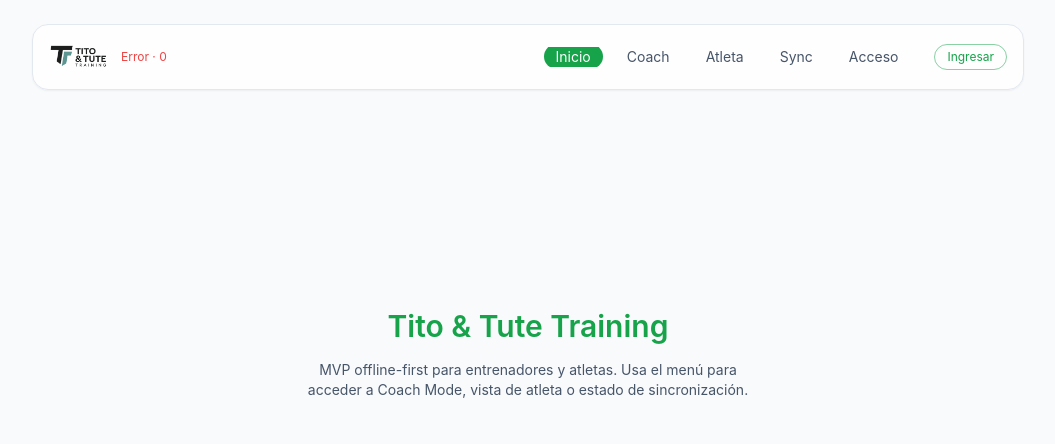
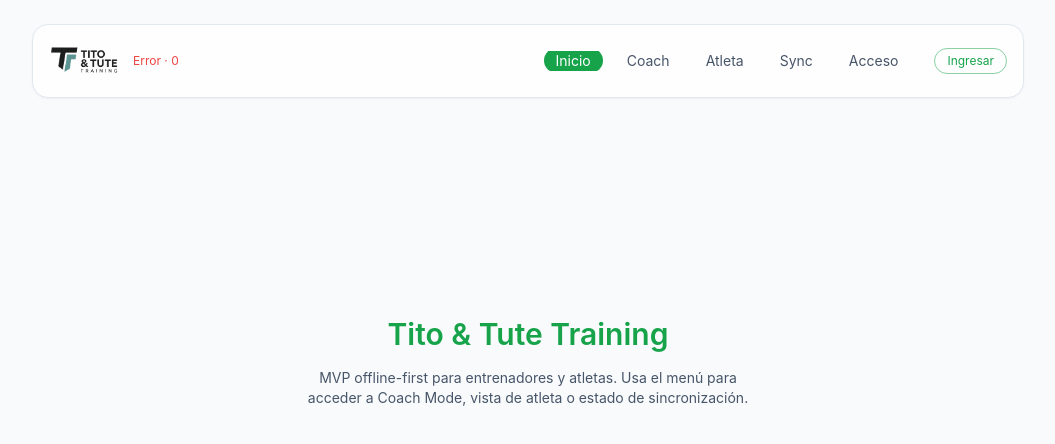
Before and after one commit to albertonii/titotuteAPP, a Next.js app: page / in a window 1280 px wide. Shown: the top 444 px of the page, without its empty margins (112-1167 px from the left). Built offline with nearby package versions, Linux system fonts and the light colour scheme; no server answers.

Commit message:
style: enlarge main nav logo for readability

```diff
--- a/src/components/navigation/MainNav.tsx
+++ b/src/components/navigation/MainNav.tsx
@@ -52,6 +52,17 @@ export function MainNav() {
     <nav className="flex w-full flex-col gap-2 rounded-2xl border border-slate-200 bg-white/90 px-4 py-3 text-sm shadow-sm sm:flex-row sm:items-center sm:justify-between">
       <div className="flex items-center justify-between gap-3">
         <div className="flex items-center gap-3">
+          <div className="hidden sm:block">
+            <Image
+              src={logoHorizontal}
+              alt="Tito & Tute Training"
+              priority
+              width={260}
+              height={64}
+              className="h-12 w-auto object-contain"
+            />
+          </div>
+          <div className="sm:hidden">
             <Image
               src={logoHorizontal}
               alt="Tito & Tute Training"
@@ -60,6 +71,7 @@ export function MainNav() {
               height={48}
               className="h-10 w-auto object-contain"
             />
+          </div>
         </div>
         <span className={`text-xs ${statusStyle}`}>{statusLabel}</span>
       </div>
```
Lines whose indentation alone changed are shown as unchanged.
